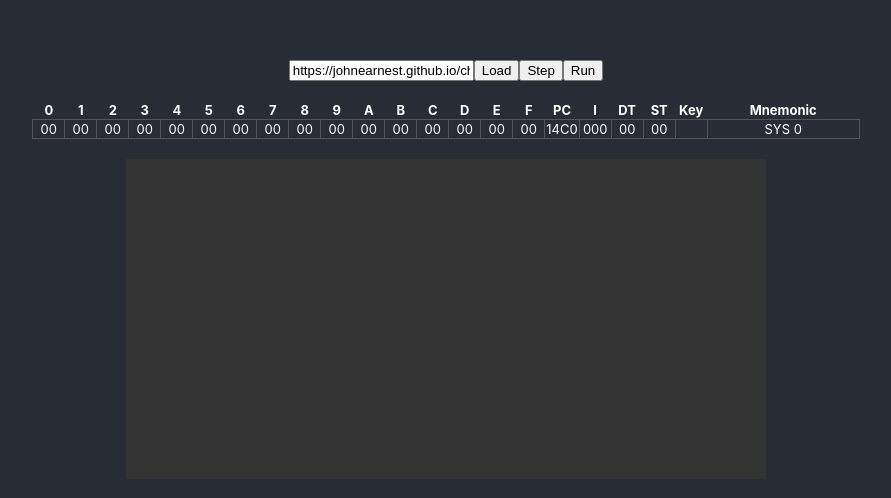
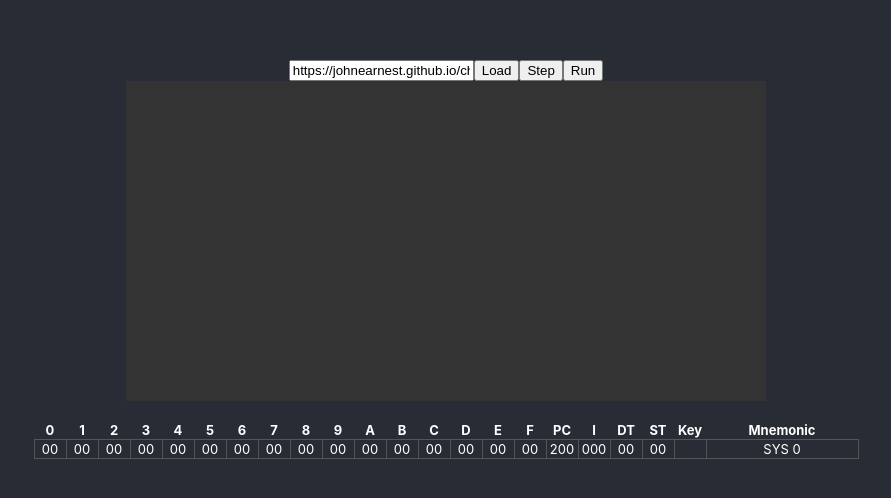
Before and after one commit to janne/chip-8-typescript, a React (Create React App) app: page / in a window 1280 px wide. Shown: the part 136-634 px from the top of the page, without its empty margins (194-1085 px from the left). Built offline with nearby package versions, Linux system fonts and the light colour scheme; no server answers.

Commit message:
Handle running in memory

```diff
--- a/src/App.tsx
+++ b/src/App.tsx
@@ -8,7 +8,7 @@ import useKeyPress from './useKeyPress'
 
 const App = () => {
   const [mem, setMem] = useState(create())
-  const [run, setRun] = useState(false)
+  const [running, setRunning] = useState(false)
   const key = useKeyPress()
 
   const [filename, setFilename] = useState(
@@ -32,7 +32,7 @@ const App = () => {
   }, [loadFile])
 
   const handleStep = () => {
-    setMem(step(mem))
+    if (!running) setMem(step(mem, true))
   }
 
   useEffect(() => {
@@ -56,17 +56,25 @@ const App = () => {
     setMem((mem) => ({ ...mem, pressedKey: key }))
   }, [key])
 
+  useEffect(() => {
+    setMem((mem) => ({ ...mem, running }))
+  }, [running])
+
   return (
     <div className="App">
       <header className="App-header">
         <div className="file">
           <input value={filename} onChange={handleChange} />
           <button onClick={loadFile}>Load</button>
-          <button onClick={handleStep}>Step</button>
-          <button onClick={() => setRun(!run)}>{run ? 'Stop' : 'Run'}</button>
+          <button onClick={handleStep} disabled={running}>
+            Step
+          </button>
+          <button onClick={() => setRunning(!running)}>
+            {running ? 'Stop' : 'Run'}
+          </button>
         </div>
-        <Registers mem={mem} />
         <Display mem={mem} />
+        {running || <Registers mem={mem} />}
       </header>
     </div>
   )
--- a/src/chip-8/memory.ts
+++ b/src/chip-8/memory.ts
@@ -14,6 +14,7 @@ export interface Memory {
   delayTimer: number
   display: boolean[][]
   pressedKey: number | null
+  running: boolean
 }
 
 export const create = (): Memory => {
@@ -29,6 +30,7 @@ export const create = (): Memory => {
     programCounter: START,
     display: emptyDisplay(),
     pressedKey: null,
+    running: false,
   }
 }
 
@@ -63,5 +65,5 @@ const getTimerDecreaser = () => {
 
 const decreaseTimers = getTimerDecreaser()
 
-export const step = (mem: Memory): Memory =>
-  decreaseTimers(execute(mem, currentOpcode(mem)))
+export const step = (mem: Memory, single = false): Memory =>
+  decreaseTimers(mem.running || single ? execute(mem, currentOpcode(mem)) : mem)
```
